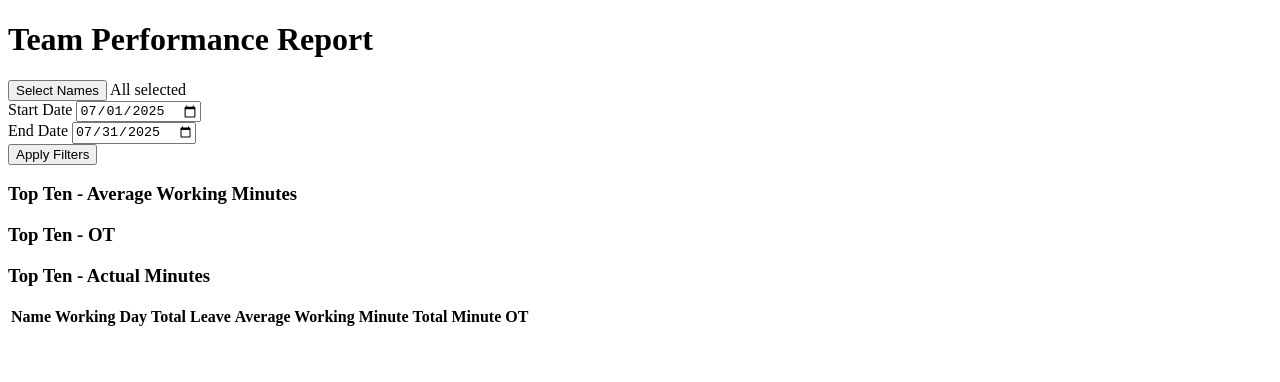
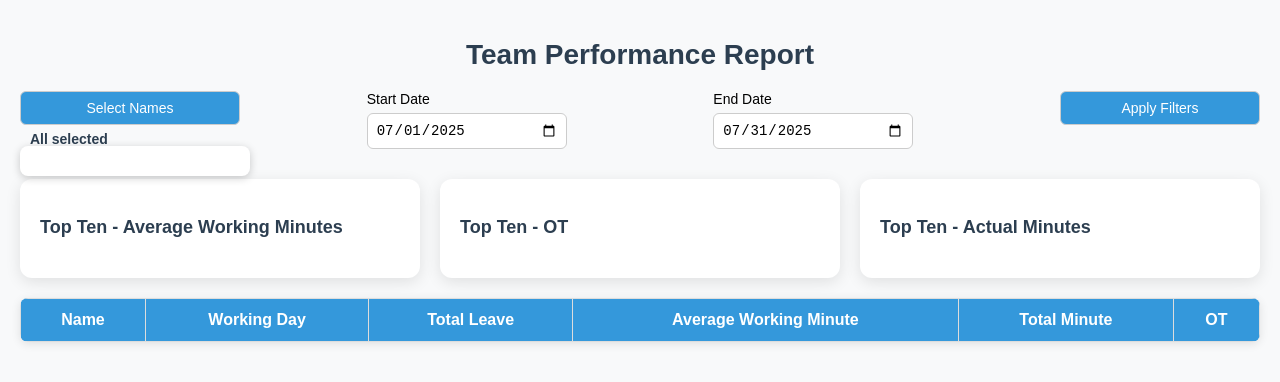
Before and after one commit to nandmodi/test-csv, a plain HTML site: page index.html in a window 1280 px wide. Both pictures are taken after a click on the button "Apply Filters". Drawn offline with nearby package versions, Linux system fonts and the light colour scheme; no server answers.

Commit message:
Update index.html

```diff
--- a/index.html
+++ b/index.html
@@ -7,7 +7,198 @@
   <link rel="icon" href="https://spyne-prod-ai.s3.us-east-1.amazonaws.com/ai-dataset/2025/favicon.ico" type="image/x-icon" />
   <script src="https://cdn.jsdelivr.net/npm/papaparse@5.3.2/papaparse.min.js"></script>
   <style>
-    /* ... (existing styles remain the same) ... */
+    body {
+      font-family: Arial, sans-serif;
+      background-color: #f8f9fa;
+      margin: 0;
+      padding: 20px;
+    }
+
+    h1 {
+      text-align: center;
+      margin-bottom: 20px;
+      color: #2c3e50;
+      font-size: 28px;
+      font-weight: 600;
+    }
+
+    .filters {
+      display: flex;
+      justify-content: space-between;
+      margin-bottom: 15px;
+      gap: 15px;
+      flex-wrap: wrap;
+    }
+
+    .filters div {
+      display: flex;
+      flex-direction: column;
+      gap: 6px;
+      font-size: 14px;
+      width: 200px;
+    }
+
+    .filters input,
+    .filters select,
+    .filters button {
+      padding: 8px;
+      border-radius: 6px;
+      border: 1px solid #ccc;
+      font-size: 14px;
+      box-sizing: border-box;
+    }
+
+    .filters button {
+      background-color: #3498db;
+      color: white;
+      cursor: pointer;
+      padding: 8px 15px;
+      font-size: 14px;
+    }
+
+    .filters button:hover {
+      background-color: #2980b9;
+    }
+
+    .dropdown-container {
+      position: relative;
+    }
+
+    .dropdown-button {
+      background-color: #1a1f2e;
+      color: white;
+      padding: 12px 20px;
+      border: 1px solid #444;
+      border-radius: 6px;
+      cursor: pointer;
+      font-size: 16px;
+      width: 220px;
+    }
+
+    .dropdown-menu {
+      display: none;
+      position: absolute;
+      background-color: #fff;
+      color: #000;
+      border-radius: 8px;
+      box-shadow: 0 2px 8px rgba(0,0,0,0.2);
+      padding: 15px;
+      z-index: 1000;
+      max-height: 300px;
+      overflow-y: auto;
+      width: 100%;
+      left: 0;
+      top: 50px;
+      transform: translateY(5px);
+    }
+
+    .dropdown-menu label {
+      display: block;
+      padding: 6px 10px;
+      cursor: pointer;
+      text-align: left;
+    }
+
+    #nameCount {
+      font-weight: bold;
+      color: #2c3e50;
+      margin-left: 10px;
+    }
+
+    table {
+      width: 100%;
+      border-collapse: collapse;
+      background: white;
+      margin-top: 20px;
+      border-radius: 8px;
+      overflow: hidden;
+      box-shadow: 0 2px 10px rgba(0,0,0,0.1);
+    }
+
+    th, td {
+      padding: 12px;
+      text-align: center;
+      border: 1px solid #ddd;
+    }
+
+    th {
+      background-color: #3498db;
+      color: white;
+      cursor: pointer;
+    }
+
+    th:hover {
+      background-color: #2980b9;
+    }
+
+    tbody tr:nth-child(even) {
+      background-color: #f2f2f2;
+    }
+
+    tbody tr:hover {
+      background-color: #dfe6e9;
+    }
+
+    .cards-row {
+      display: flex;
+      justify-content: space-between;
+      margin-top: 30px;
+      gap: 20px;
+    }
+
+    .card {
+      background-color: #fff;
+      padding: 20px;
+      border-radius: 12px;
+      box-shadow: 0 4px 15px rgba(0, 0, 0, 0.1);
+      width: 30%;
+      transition: transform 0.3s ease, box-shadow 0.3s ease;
+    }
+
+    .card:hover {
+      transform: translateY(-5px);
+      box-shadow: 0 6px 20px rgba(0, 0, 0, 0.15);
+    }
+
+    .card h3 {
+      font-size: 18px;
+      margin-bottom: 20px;
+      color: #2c3e50;
+      font-weight: 600;
+    }
+
+    .card .name-value {
+      display: flex;
+      justify-content: space-between;
+      margin-bottom: 12px;
+    }
+
+    .card .name-value .name {
+      font-weight: bold;
+      color: #34495e;
+    }
+
+    .card .name-value .value {
+      color: #2980b9;
+    }
+
+    .card ul {
+      list-style-type: none;
+      padding-left: 0;
+      margin: 0;
+    }
+
+    .card ul li {
+      font-size: 16px;
+      color: #34495e;
+      margin-bottom: 12px;
+      padding: 6px 0;
+      border-bottom: 1px solid #ecf0f1;
+    }
+
+    .card ul li:last-child {
+      border-bottom: none;
+    }
   </style>
 </head>
 <body>
@@ -64,7 +255,6 @@
   <script>
     const csvUrl = "https://docs.google.com/spreadsheets/d/e/2PACX-1vQwoNLpSa8nYRZmLkPo6xdMwSML71WKNBTHR1Xjs5fXe6vLAb24Fedr-XhYk4xS-GXBW28123T2Jh2L/pub?gid=0&single=true&output=csv";
     let allData = [];
-    let allNames = []; // Store all names
     let selectedNames = JSON.parse(localStorage.getItem('selectedNames') || '[]');
     let startDate = '';
     let endDate = '';
@@ -76,8 +266,6 @@
     const currentMonthEnd = new Date(currentDate.getFullYear(), currentDate.getMonth() + 1, 0).toISOString().split('T')[0];
     document.getElementById('startDate').value = currentMonthStart;
     document.getElementById('endDate').value = currentMonthEnd;
-    startDate = currentMonthStart;
-    endDate = currentMonthEnd;
 
     // Fetch and load the CSV data
     Papa.parse(csvUrl, {
@@ -85,14 +273,6 @@
       header: true,
       complete: function(results) {
         allData = results.data.filter(row => row["Name"] && row["Date"]);
-        allNames = [...new Set(allData.map(row => row["Name"]))].sort();
-
-        // If no names are selected, select all by default
-        if (selectedNames.length === 0) {
-          selectedNames = [...allNames];
-          localStorage.setItem('selectedNames', JSON.stringify(selectedNames));
-        }
-
         renderDropdown();  // Populate the dropdown menu
         applyFilters();    // Apply filters after loading the data
       }
@@ -113,62 +293,29 @@
       const container = document.getElementById('dropdownMenu');
       container.innerHTML = '';
       const selectAllLabel = document.createElement('label');
-      selectAllLabel.innerHTML = `<input type="checkbox" id="selectAll" ${selectedNames.length === allNames.length ? 'checked' : ''} onchange="toggleSelectAll(this)"> Select All`;
+      selectAllLabel.innerHTML = `<input type="checkbox" id="selectAll" checked onchange="toggleSelectAll(this)"> Select All`;
       container.appendChild(selectAllLabel);
-
-      allNames.forEach(name => {
+      const names = [...new Set(allData.map(row => row["Name"]))].sort();
+      names.forEach(name => {
         const label = document.createElement('label');
         label.innerHTML = `<input type="checkbox" value="${name}" ${selectedNames.includes(name) ? 'checked' : ''} onchange="updateSelection()"> ${name}`;
         container.appendChild(label);
       });
-
-      updateSelectedCount();
-    }
-
-    // Toggle select all names
-    function toggleSelectAll(checkbox) {
-      const checkboxes = document.querySelectorAll('#dropdownMenu input[type="checkbox"]');
-      checkboxes.forEach(cb => {
-        if (cb.id !== 'selectAll') {
-          cb.checked = checkbox.checked;
-        }
-      });
-      updateSelection();
     }
 
     // Update selected count and store selection in localStorage
     function updateSelection() {
       const checkboxes = document.querySelectorAll('#dropdownMenu input[type="checkbox"]');
-      selectedNames = Array.from(checkboxes)
-        .filter(cb => cb.checked && cb.id !== 'selectAll')
-        .map(cb => cb.value);
-
-      // Update "Select All" checkbox state
-      const selectAllCheckbox = document.getElementById('selectAll');
-      selectAllCheckbox.checked = selectedNames.length === allNames.length;
-
+      selectedNames = Array.from(checkboxes).filter(cb => cb.checked).map(cb => cb.value);
       localStorage.setItem('selectedNames', JSON.stringify(selectedNames));
       updateSelectedCount();
-      applyFilters();
-    }
-
-    // Update selected names count display
-    function updateSelectedCount() {
-      const count = selectedNames.length;
-      const total = allNames.length;
-      document.getElementById('nameCount').textContent =
-        count === total ? 'All selected' : `${count} of ${total} selected`;
     }
 
     // Apply filters to the data and update the table and cards
     function applyFilters() {
-      startDate = document.getElementById('startDate').value;
-      endDate = document.getElementById('endDate').value;
+      const selectedNamesFilter = selectedNames.length > 0 ? selectedNames : allData.map(row => row["Name"]);
 
-      const selectedNamesFilter = selectedNames.length > 0 ? selectedNames : allNames;
-
-      // Filter for table data (name + date)
-      const filteredForTable = allData.filter(row => {
+      const filtered = allData.filter(row => {
         const nameMatch = selectedNamesFilter.includes(row["Name"]);
         const dateMatch =
           (!startDate || new Date(row["Date"]) >= new Date(startDate)) &&
@@ -176,30 +323,11 @@
         return nameMatch && dateMatch;
       });
 
-      // Filter for top cards (date only)
-      const filteredForCards = allData.filter(row => {
-        const dateMatch =
-          (!startDate || new Date(row["Date"]) >= new Date(startDate)) &&
-          (!endDate || new Date(row["Date"]) <= new Date(endDate));
-        return dateMatch;
-      });
-
-      // Process data for table
-      const groupedForTable = groupData(filteredForTable);
-      updateTable(groupedForTable);
-
-      // Process data for top cards
-      const groupedForCards = groupData(filteredForCards);
-      updateTopCards(groupedForCards);
-    }
-
-    // Group data by name
-    function groupData(data) {
       const grouped = {};
-      data.forEach(row => {
+      filtered.forEach(row => {
         const name = row["Name"];
         const workingStatus = row["P"];
-        const minutesValue = row["New Working Mins."];
+        const minutesValue = row["New Working Mins."]; // Correct column name for working minutes
         const ot = parseFloat(row["OT"] || 0);
         const leaveAbsentStatus = row["Leave"] || row["Absent"];
 
@@ -208,37 +336,48 @@
             workingDays: 0,
             totalLeave: 0,
             totalMinutes: 0,
-            numericCount: 0,
+            numericCount: 0, // Count of valid numeric data
             otSum: 0
           };
         }
 
+        // Working Day count (P)
         if (workingStatus === "P") {
           grouped[name].workingDays++;
         }
 
+        // Count Leave and Absent status for Total Leave
         if (leaveAbsentStatus === "Leave" || leaveAbsentStatus === "Absent") {
           grouped[name].totalLeave++;
         }
 
+        // Working Minute calculation (only numeric data)
         if (!isNaN(parseFloat(minutesValue))) {
           grouped[name].totalMinutes += parseFloat(minutesValue);
-          grouped[name].numericCount++;
+          grouped[name].numericCount++; // Count the valid numeric entries
         }
 
+        // OT Sum from column "OT"
         if (!isNaN(ot)) grouped[name].otSum += ot;
       });
-      return grouped;
-    }
 
-    // Update table with grouped data
-    function updateTable(grouped) {
       const tbody = document.querySelector("#reportTable tbody");
       tbody.innerHTML = "";
 
+      // Display the top 10 for each category
+      const topAvgWorkingMinutes = getTopTen(grouped, 'numericCount', 'totalMinutes');
+      const topOT = getTopTen(grouped, 'otSum');
+      const topActualMinutes = getTopTen(grouped, 'totalMinutes');
+
+      // Update the cards with the top 10 results
+      updateTopCards('topAvgWorkingMinutes', topAvgWorkingMinutes);
+      updateTopCards('topOT', topOT);
+      updateTopCards('topActualMinutes', topActualMinutes);
+
+      // Add data to the table
       for (const name in grouped) {
         const g = grouped[name];
-        const avg = g.numericCount ? (g.totalMinutes / g.numericCount).toFixed(2) : "0";
+        const avg = g.numericCount ? (g.totalMinutes / g.numericCount).toFixed(2) : "0"; // Average Working Minute calculation
         const totalMinutes = g.totalMinutes.toFixed(2);
         const otSum = Math.round(g.otSum);
 
@@ -247,7 +386,7 @@
             <td>${name}</td>
             <td>${g.workingDays}</td>
             <td>${g.totalLeave}</td>
-            <td>${avg}</td>
+            <td>${avg}</td> <!-- Updated Average Working Minute -->
             <td>${totalMinutes}</td>
             <td>${otSum}</td>
           </tr>
@@ -255,48 +394,13 @@
       }
     }
 
-    // Update top cards with grouped data
-    function updateTopCards(grouped) {
-      // Get top 10 for each category
-      const topAvgWorkingMinutes = getTopTen(grouped, 'numericCount', 'totalMinutes');
-      const topOT = getTopTen(grouped, 'otSum');
-      const topActualMinutes = getTopTen(grouped, 'totalMinutes');
-
-      // Update the cards
-      updateCard('topAvgWorkingMinutes', topAvgWorkingMinutes);
-      updateCard('topOT', topOT);
-      updateCard('topActualMinutes', topActualMinutes);
-    }
-
-    // Update individual card
-    function updateCard(cardId, data) {
+    // Update top cards with the top 10 results
+    function updateTopCards(cardId, data) {
       const card = document.getElementById(cardId);
       card.innerHTML = '';
       data.forEach(item => {
         card.innerHTML += `<li class="name-value"><span class="name">${item.name}</span><span class="value">${item.value.toFixed(2)}</span></li>`;
       });
-    }
-
-    // Get top ten items from grouped data
-    function getTopTen(grouped, countField, totalField) {
-      const items = [];
-      for (const name in grouped) {
-        const g = grouped[name];
-        let value;
-
-        if (countField && totalField) {
-          // For average calculation
-          value = g[countField] ? g[totalField] / g[countField] : 0;
-        } else {
-          // For direct values
-          value = g[countField];
-        }
-
-        items.push({ name, value });
-      }
-
-      // Sort descending and take top 10
-      return items.sort((a, b) => b.value - a.value).slice(0, 10);
     }
 
     // Sort table based on column index
```
